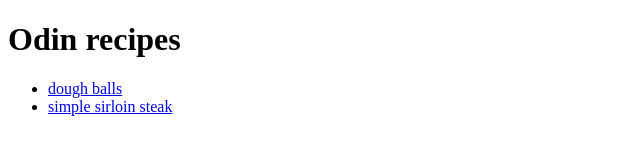
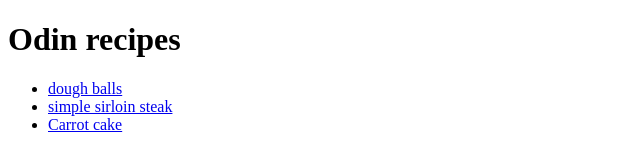
Before and after one commit to gingerninja412/Odin-recipes, a plain HTML site: page index.html in a window 1280 px wide. Shown: the full height of the page, 0-640 px from the left. Drawn offline with Linux system fonts and the light colour scheme.

Commit message:
added the carrot cake list item and linked it to the page

```diff
--- a/index.html
+++ b/index.html
@@ -10,6 +10,7 @@
         <ul>
             <li><a href="dough-balls.html">dough balls</a></li>
             <li><a href="sirloin-steak.html">simple sirloin steak</a></li>
+            <li><a href="carrot-cake.html">Carrot cake</a></li>
         </ul>
     </body>
 </html>
```
